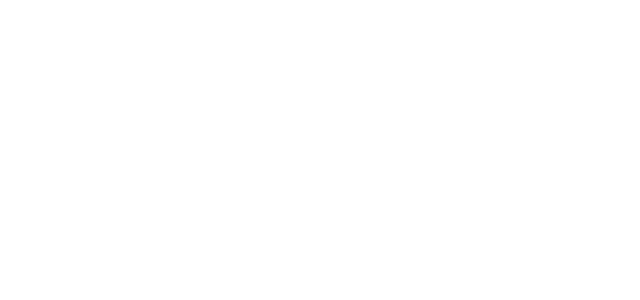
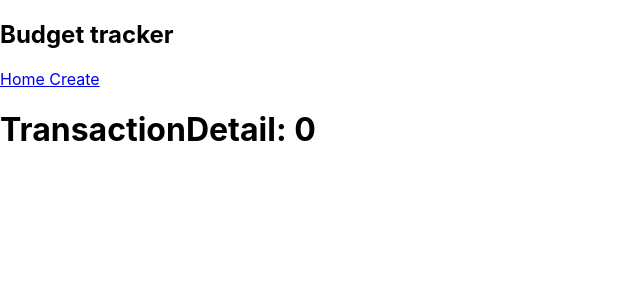
Before and after one commit to hannah-choi/budget-tracker, a React (Create React App) app in the folder client/: page /transaction/0 in a window 1280 px wide. Before the commit this address had no page. Shown: the top 300 px of the page, without its empty margins (0-640 px from the left). Built offline with nearby package versions, Linux system fonts and the light colour scheme.

Commit message:
further routing

```diff
--- a/client/package.json
+++ b/client/package.json
@@ -6,9 +6,10 @@
         "@testing-library/jest-dom": "^5.17.0",
         "@testing-library/react": "^13.4.0",
         "@testing-library/user-event": "^13.5.0",
+        "@types/react-router-dom": "^5.3.3",
         "react": "^18.2.0",
         "react-dom": "^18.2.0",
-        "react-router-dom": "6.4",
+        "react-router-dom": "^5.3.4",
         "react-scripts": "5.0.1",
         "web-vitals": "^2.1.4"
     },
--- a/client/src/App.js
+++ b/client/src/App.js
@@ -1,16 +1,31 @@
 import "./App.css";
-import { BrowserRouter, Routes, Route, Link } from "react-router-dom";
+import { BrowserRouter, Routes, Route, Link, NavLink, Switch } from "react-router-dom";
 import { MainPage } from "./pages/MainPage/MainPage";
 import { Create } from "./pages/Create/Create";
+import { TransactionDetail } from "./pages/TransactionDetail/TransactionDetail";
 
 function App() {
     return (
         <BrowserRouter>
+            <header>
+                <nav>
+                    <h1>Budget tracker</h1>
+                    <NavLink to='/'>Home </NavLink>
+                    <NavLink to='create'>Create</NavLink>
+                </nav>
+            </header>
             <main>
-                <Routes>
-                    <Route path='/' element={<MainPage />} />
-                    <Route path='create' element={<Create />} />
-                </Routes>
+                <Switch>
+                    <Route exact path='/'>
+                        <MainPage />
+                    </Route>
+                    <Route path='/create'>
+                        <Create />
+                    </Route>
+                    <Route path='/transaction/:id'>
+                        <TransactionDetail />
+                    </Route>
+                </Switch>
             </main>
         </BrowserRouter>
     );
--- /dev/null
+++ b/client/src/pages/TransactionDetail/TransactionDetail.tsx
@@ -0,0 +1,19 @@
+import React from "react";
+import { useParams } from "react-router-dom";
+
+//import styles from "./TransactionDetail.module.css";
+
+type TransactionParams = {
+    id: string;
+};
+
+type Props = {};
+
+export const TransactionDetail: React.FC<Props> = ({}) => {
+    const { id } = useParams<TransactionParams>();
+    return (
+        <div>
+            <h1>TransactionDetail: {id}</h1>
+        </div>
+    );
+};
```
Also changed, not shown: client/tsconfig.json (+14 -2 lines), 2 other files (tests, documents, lock files or other folders).
